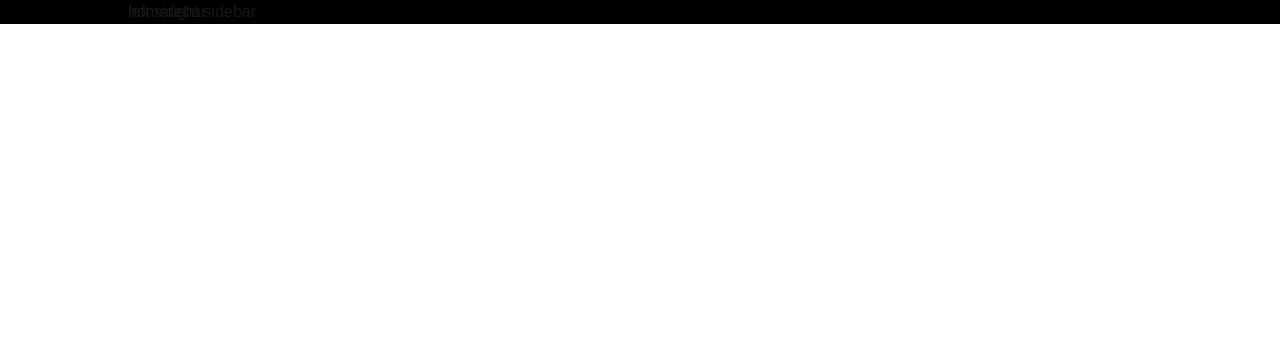
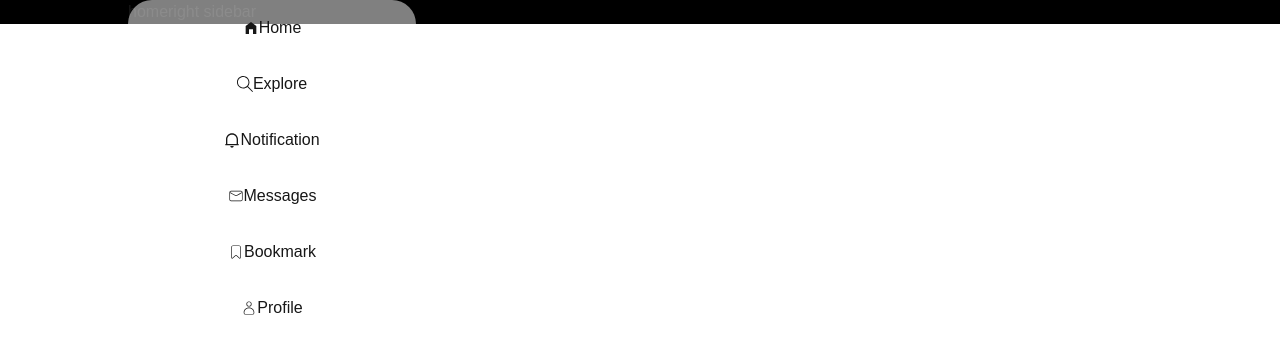
Before and after one commit to thorsanchez/Xclone, a Next.js app: page / in a window 1280 px wide. Shown: the top 354 px of the page. Built offline with nearby package versions, Linux system fonts and the light colour scheme.

Commit message:
bæta við icons i vinstri section

```diff
--- a/src/app/page.tsx
+++ b/src/app/page.tsx
@@ -4,38 +4,59 @@ import { RiNotification2Line } from "react-icons/ri";
 import { CiMail } from "react-icons/ci";
 import { CiBookmark } from "react-icons/ci";
 import { CiUser } from "react-icons/ci";
+import Link from "next/link";
 
 //https://react-icons.github.io/react-icons/
-const navigation_items = [{
-  title: 'Home',
-  icon:MdHomeFilled
-}, {
-  title:'Explore',
-  icon:SlMagnifier
-}, {
-  title:'Notification',
-  icon:RiNotification2Line
-}, {
-  title:'Messages',
-  icon:CiMail
-}, {
-  title:'Bookmark',
-  icon:CiBookmark
-}, {
-  title:'Profile',
-  icon:CiUser
-}]
+const navigation_items = [
+  {
+    title: "Home",
+    icon: MdHomeFilled,
+  },
+  {
+    title: "Explore",
+    icon: SlMagnifier,
+  },
+  {
+    title: "Notification",
+    icon: RiNotification2Line,
+  },
+  {
+    title: "Messages",
+    icon: CiMail,
+  },
+  {
+    title: "Bookmark",
+    icon: CiBookmark,
+  },
+  {
+    title: "Profile",
+    icon: CiUser,
+  },
+];
 const Home = () => {
   return (
     <div className="w-full h-full flex justify-center items-center relative bg-black">
       <div className="max-w-screen-lg w-full h-full flex relative">
-      {/* left sidebar*/}
-        <section className="fixed w-72 flex flex-col">left sidebar</section>
+        {/* left sidebar*/}
+        <section className="fixed w-72 flex flex-col">
+          {navigation_items.map((item) => (
+            <Link
+              className="bg-white/50 rounded-3xl p-4 flex items-center justify-center"
+              href={`/${item.title.toLowerCase}`}
+              key={item.title}
+            >
+              <div>
+                <item.icon />
+              </div>
+              <div>{item.title}</div>
+            </Link>
+          ))}
+        </section>
         <main>home</main>
         <section>right sidebar</section>
       </div>
     </div>
-  )
-}
+  );
+};
 
-export default Home
+export default Home;
```
